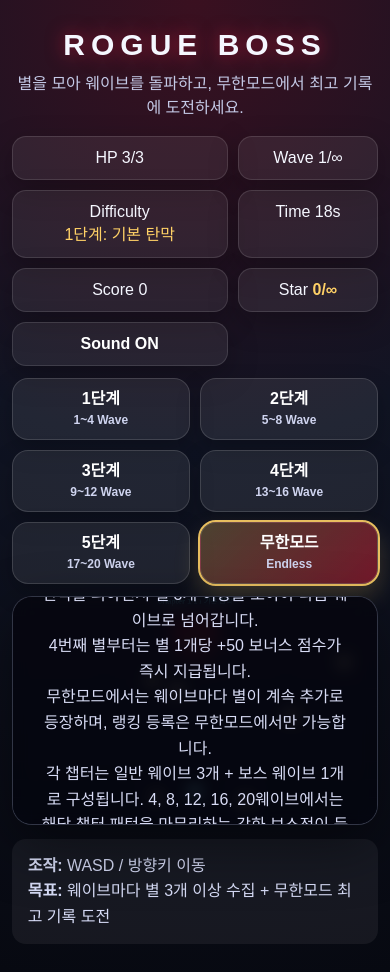
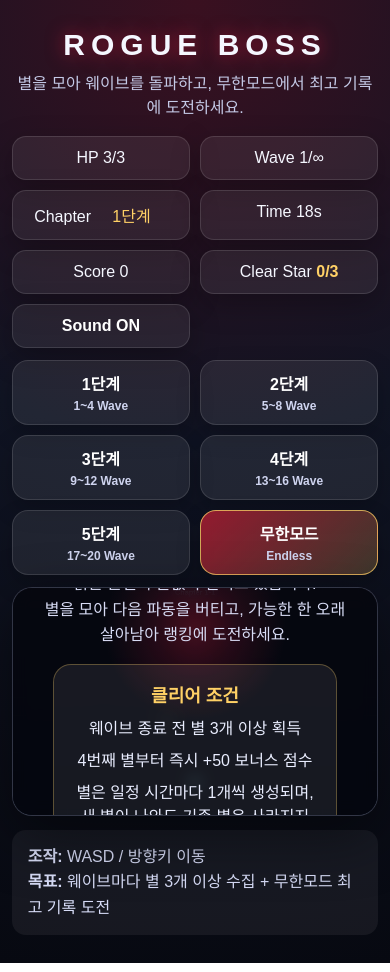
Before and after one commit to yunalog/vcgame1, a plain HTML site: page index.html in a window 390 px wide. Drawn offline with Linux system fonts and the light colour scheme.

Commit message:
모드/별 수정

```diff
--- a/index.html
+++ b/index.html
@@ -15,11 +15,11 @@
 
     <section class="hud">
       <div>HP <span id="hpText">3</span></div>
-      <div>Wave <span id="waveText">1</span>/<span id="finalWaveText">20</span></div>
-      <div>Difficulty <span id="difficultyText">1단계</span></div>
+      <div>Wave <span id="waveText">1</span>/<span id="finalWaveText">∞</span></div>
+      <div>Chapter <span id="difficultyText">1단계</span></div>
       <div>Time <span id="timeText">20</span>s</div>
       <div>Score <span id="scoreText">0</span></div>
-      <div>Star <span id="starText">0/6</span></div>
+      <div class="star-goal">Clear Star <span id="starText">0/3</span></div>
       <button id="soundButton" class="sound-button" type="button">Sound ON</button>
     </section>
 
@@ -35,10 +35,20 @@
     <section class="canvas-box">
       <canvas id="gameCanvas" width="900" height="560"></canvas>
 
-      <div id="startPanel" class="panel">
-        <h2>보스전 시작</h2>
-        <p>WASD 또는 방향키로 이동하세요.<br />탄막을 피하면서 별 3개 이상을 모아야 다음 웨이브로 넘어갑니다.<br />4번째 별부터는 별 1개당 +50 보너스 점수가 즉시 지급됩니다.<br />무한모드에서는 웨이브마다 별이 계속 추가로 등장하며, 랭킹 등록은 무한모드에서만 가능합니다.<br />각 챕터는 일반 웨이브 3개 + 보스 웨이브 1개로 구성됩니다. 4, 8, 12, 16, 20웨이브에서는 해당 챕터 패턴을 마무리하는 강화 보스전이 등장합니다.</p>
-        <button id="startButton" type="button">게임 시작</button>
+      <div id="startPanel" class="panel lobby-panel">
+        <p class="lobby-kicker">MODE SELECTED</p>
+        <h2 id="startTitle">무한모드 로비</h2>
+        <p id="lobbyModeText" class="lobby-story">
+          붉은 균열이 끝없이 열리고 있습니다.<br />
+          별을 모아 다음 파동을 버티고, 가능한 한 오래 살아남아 랭킹에 도전하세요.
+        </p>
+        <div class="rule-box">
+          <strong>클리어 조건</strong>
+          <span>웨이브 종료 전 별 3개 이상 획득</span>
+          <span>4번째 별부터 즉시 +50 보너스 점수</span>
+          <span>별은 일정 시간마다 1개씩 생성되며, 새 별이 나와도 기존 별은 사라지지 않습니다.</span>
+        </div>
+        <button id="startButton" type="button">시작하기</button>
       </div>
 
       <div id="upgradePanel" class="panel hidden">
@@ -64,7 +74,7 @@
           <ol id="rankingList" class="ranking-list"></ol>
         </div>
 
-        <button id="restartButton" type="button">다시 시작</button>
+        <button id="restartButton" type="button">로비로 돌아가기</button>
       </div>
     </section>
 
--- a/script.js
+++ b/script.js
@@ -9,6 +9,8 @@ const scoreText = document.getElementById('scoreText');
 const difficultyText = document.getElementById('difficultyText');
 const starText = document.getElementById('starText');
 const modeButtons = document.querySelectorAll('.mode-button');
+const startTitle = document.getElementById('startTitle');
+const lobbyModeText = document.getElementById('lobbyModeText');
 
 const startPanel = document.getElementById('startPanel');
 const upgradePanel = document.getElementById('upgradePanel');
@@ -22,16 +24,14 @@ const resultText = document.getElementById('resultText');
 const rankForm = document.getElementById('rankForm');
 const nicknameInput = document.getElementById('nicknameInput');
 const rankingList = document.getElementById('rankingList');
-const rankingBox = document.querySelector('.ranking-box');
 
 const keys = {};
 const FINAL_WAVE = 20;
 const RANKING_KEY = 'rogueBossPlayLogs';
 const STAR_GOAL = 3;
 const MAX_STARS_PER_WAVE = 6;
-const INFINITE_WAVE_END = Infinity;
-const INFINITE_STAR_SPAWN_INTERVAL = 2.2;
 const STAR_BONUS_SCORE = 50;
+const STAR_SPAWN_INTERVAL = 3.2;
 
 let gameState = 'ready';
 let lastTime = 0;
@@ -39,12 +39,14 @@ let bulletTimer = 0;
 let specialTimer = 0;
 let waveTimer = 0;
 let scoreTimer = 0;
+let starTimer = 0;
 let animationId = null;
 let rankSavedThisRun = false;
 let lastResultIsWin = false;
-let selectedMode = { label: '무한모드', startWave: 1, endWave: INFINITE_WAVE_END, infinite: true };
-let currentRunStartWave = 1;
-let currentRunEndWave = FINAL_WAVE;
+let selectedMode = { label: '무한모드', startWave: 1, endWave: null, infinite: true };
+let currentRunEndWave = null;
+let currentRunIsInfinite = true;
+let currentRunLabel = '무한모드';
 
 const player = {
   x: canvas.width / 2,
@@ -74,7 +76,7 @@ let fireInterval = 1.1;
 let bulletSpeed = 145;
 let bulletCount = 8;
 let collectedStars = 0;
-let starSpawnTimer = 0;
+let spawnedStarsThisWave = 0;
 
 const upgrades = [
   {
@@ -227,11 +229,11 @@ function getDifficultyInfo(targetWave = wave) {
   const bossWave = isBossWave(targetWave);
 
   const stageData = {
-    1: { name: '1단계: 기본 탄막', pattern: '기본 탄막', color: '#74f0ff', waveDuration: 18, speedBonus: 0, countBonus: 0, intervalBonus: 0 },
-    2: { name: '2단계: 추격/회전 탄막', pattern: '추격 + 회전', color: '#ffd166', waveDuration: 19, speedBonus: 24, countBonus: 2, intervalBonus: -0.08 },
-    3: { name: '3단계: 혼합 + 장판', pattern: '혼합 + 경고 장판', color: '#ff9f1c', waveDuration: 20, speedBonus: 48, countBonus: 4, intervalBonus: -0.16 },
-    4: { name: '4단계: 폭죽 탄막', pattern: '폭죽 2차 탄막', color: '#ff4d6d', waveDuration: 21, speedBonus: 72, countBonus: 5, intervalBonus: -0.24 },
-    5: { name: '5단계: 레이저 지옥', pattern: '가로/세로 레이저', color: '#ff1b1c', waveDuration: 23, speedBonus: 96, countBonus: 6, intervalBonus: -0.32 },
+    1: { name: '1단계', pattern: '기본 탄막', color: '#74f0ff', waveDuration: 18, speedBonus: 0, countBonus: 0, intervalBonus: 0 },
+    2: { name: '2단계', pattern: '추격 + 회전', color: '#ffd166', waveDuration: 19, speedBonus: 24, countBonus: 2, intervalBonus: -0.08 },
+    3: { name: '3단계', pattern: '혼합 + 경고 장판', color: '#ff9f1c', waveDuration: 20, speedBonus: 48, countBonus: 4, intervalBonus: -0.16 },
+    4: { name: '4단계', pattern: '폭죽 2차 탄막', color: '#ff4d6d', waveDuration: 21, speedBonus: 72, countBonus: 5, intervalBonus: -0.24 },
+    5: { name: '5단계', pattern: '가로/세로 레이저', color: '#ff1b1c', waveDuration: 23, speedBonus: 96, countBonus: 6, intervalBonus: -0.32 },
   };
 
   return {
@@ -247,11 +249,7 @@ function isEliteWave(targetWave = wave) {
   return isBossWave(targetWave);
 }
 
-function isInfiniteMode() {
-  return selectedMode.infinite === true || currentRunEndWave === INFINITE_WAVE_END;
-}
-
-function resetGame(startWave = selectedMode.startWave, endWave = selectedMode.endWave) {
+function resetGame(startWave = selectedMode.startWave, endWave = selectedMode.endWave, infinite = selectedMode.infinite) {
   player.x = canvas.width / 2;
   player.y = canvas.height - 80;
   player.radius = 14;
@@ -266,22 +264,23 @@ function resetGame(startWave = selectedMode.startWave, endWave = selectedMode.en
   dangerZones = [];
   stars = [];
   floatingTexts = [];
-  currentRunStartWave = startWave;
-  currentRunEndWave = endWave;
   wave = startWave;
   score = 0;
-  collectedStars = 0;
-  starSpawnTimer = 0;
   bulletTimer = 0;
   specialTimer = 0;
   scoreTimer = 0;
+  starTimer = 0;
+  collectedStars = 0;
+  spawnedStarsThisWave = 0;
   rankSavedThisRun = false;
   lastResultIsWin = false;
-  finalWaveText.textContent = isInfiniteMode() ? '∞' : currentRunEndWave;
+  currentRunEndWave = infinite ? null : endWave;
+  currentRunIsInfinite = Boolean(infinite);
+  currentRunLabel = selectedMode.label;
+  finalWaveText.textContent = infinite ? '∞' : endWave;
   setWaveStats();
   updateHud();
 }
-
 function setWaveStats() {
   const difficulty = getDifficultyInfo(wave);
   const stage = difficulty.stage;
@@ -295,20 +294,22 @@ function setWaveStats() {
   waveTimer = waveDuration;
   bulletTimer = 0;
   specialTimer = difficulty.stage >= 3 ? 1.6 : 999;
-  spawnStars();
+  starTimer = 0;
+  collectedStars = 0;
+  spawnedStarsThisWave = 0;
+  stars = [];
+  floatingTexts = [];
+  spawnStar();
 }
 
-function startGame(mode = selectedMode) {
-  selectedMode = mode;
-  setActiveModeButton();
+function startGame() {
   resumeAudio();
-  resetGame(mode.startWave, mode.endWave);
+  resetGame();
   gameState = 'playing';
   startPanel.classList.add('hidden');
   upgradePanel.classList.add('hidden');
   gameOverPanel.classList.add('hidden');
   rankForm.classList.add('hidden');
-  if (rankingBox) rankingBox.classList.add('hidden');
   lastTime = performance.now();
   cancelAnimationFrame(animationId);
   startAmbience();
@@ -322,7 +323,7 @@ function nextWave() {
   stars = [];
   floatingTexts = [];
 
-  if (!isInfiniteMode() && wave >= currentRunEndWave) {
+  if (!currentRunIsInfinite && wave >= currentRunEndWave) {
     endGame(true);
     return;
   }
@@ -331,7 +332,6 @@ function nextWave() {
   playStageClearSound();
   showUpgradePanel();
 }
-
 function applyWaveDifficulty() {
   wave += 1;
   setWaveStats();
@@ -543,93 +543,12 @@ function createBullet(angle, speed) {
   });
 }
 
-
-function createStar() {
-  const safeDistanceFromBoss = boss.radius + 80;
-  const safeDistanceBetweenStars = 38;
-  let attempts = 0;
-
-  while (attempts < 120) {
-    attempts += 1;
-    const x = 42 + Math.random() * (canvas.width - 84);
-    const y = 135 + Math.random() * (canvas.height - 180);
-    const bossDistance = Math.hypot(x - boss.x, y - boss.y);
-    const overlapsStar = stars.some((star) => Math.hypot(x - star.x, y - star.y) < safeDistanceBetweenStars);
-
-    if (bossDistance > safeDistanceFromBoss && !overlapsStar) {
-      stars.push({ x, y, radius: 13, pulse: Math.random() * Math.PI * 2 });
-      return true;
-    }
-  }
-
-  return false;
-}
-
-function spawnStars() {
-  stars = [];
-  collectedStars = 0;
-  starSpawnTimer = 0;
-
-  const startStarCount = isInfiniteMode() ? MAX_STARS_PER_WAVE : MAX_STARS_PER_WAVE;
-  for (let i = 0; i < startStarCount; i++) createStar();
-}
-
-function updateInfiniteStarSpawn(dt) {
-  if (!isInfiniteMode()) return;
-
-  starSpawnTimer += dt;
-  if (starSpawnTimer >= INFINITE_STAR_SPAWN_INTERVAL) {
-    starSpawnTimer = 0;
-    createStar();
-  }
-}
-
-function updateStars(dt) {
-  stars.forEach((star) => {
-    star.pulse += dt * 5;
-  });
-}
-
-function updateFloatingTexts(dt) {
-  floatingTexts.forEach((text) => {
-    text.y -= 45 * dt;
-    text.life -= dt;
-  });
-  floatingTexts = floatingTexts.filter((text) => text.life > 0);
-}
-
-function collectStar(star) {
-  collectedStars += 1;
-  stars = stars.filter((item) => item !== star);
-  playStarSound();
-
-  if (collectedStars > STAR_GOAL) {
-    score += STAR_BONUS_SCORE;
-    floatingTexts.push({
-      text: `+${STAR_BONUS_SCORE}`,
-      x: star.x,
-      y: star.y - 18,
-      life: 0.85,
-      color: '#ffd166',
-    });
-  } else {
-    floatingTexts.push({
-      text: `★ ${collectedStars}/${STAR_GOAL}`,
-      x: star.x,
-      y: star.y - 18,
-      life: 0.65,
-      color: '#fff2a8',
-    });
-  }
-}
-
 function update(dt) {
   updatePlayer(dt);
   updateBullets(dt);
   updateLasers(dt);
   updateDangerZones(dt);
   updateStars(dt);
-  updateInfiniteStarSpawn(dt);
   updateFloatingTexts(dt);
   checkCollisions();
 
@@ -637,6 +556,7 @@ function update(dt) {
   specialTimer += dt;
   waveTimer -= dt;
   scoreTimer += dt;
+  starTimer += dt;
 
   if (bulletTimer >= fireInterval) {
     bulletTimer = 0;
@@ -653,11 +573,16 @@ function update(dt) {
     score += 1;
   }
 
+  if (starTimer >= STAR_SPAWN_INTERVAL) {
+    starTimer = 0;
+    spawnStar();
+  }
+
   if (player.invincible > 0) player.invincible -= dt;
 
   if (waveTimer <= 0) {
     if (collectedStars < STAR_GOAL) {
-      endGame(false, `별 ${STAR_GOAL}개 이상을 모아야 다음 웨이브로 넘어갈 수 있어요. 이번 웨이브 수집: ${collectedStars}개`);
+      endGame(false);
       return;
     }
 
@@ -741,14 +666,61 @@ function updateDangerZones(dt) {
   dangerZones = dangerZones.filter((zone) => zone.total > 0 && zone.active > -0.05);
 }
 
-function checkCollisions() {
+
+function spawnStar() {
+  if (!currentRunIsInfinite && spawnedStarsThisWave >= MAX_STARS_PER_WAVE) return;
+
+  const margin = 38;
+  const minY = 145;
+  const star = {
+    x: margin + Math.random() * (canvas.width - margin * 2),
+    y: minY + Math.random() * (canvas.height - minY - margin),
+    radius: 11,
+    pulse: Math.random() * Math.PI * 2,
+  };
+
+  stars.push(star);
+  spawnedStarsThisWave += 1;
+}
+
+function updateStars(dt) {
+  stars.forEach((star) => {
+    star.pulse += dt * 4;
+  });
+}
+
+function updateFloatingTexts(dt) {
+  floatingTexts.forEach((text) => {
+    text.y -= 42 * dt;
+    text.life -= dt;
+  });
+  floatingTexts = floatingTexts.filter((text) => text.life > 0);
+}
+
+function checkStarCollisions() {
   for (const star of stars) {
     const distance = Math.hypot(player.x - star.x, player.y - star.y);
     if (distance < player.radius + star.radius) {
-      collectStar(star);
+      collectedStars += 1;
+      stars = stars.filter((item) => item !== star);
+      playStarSound();
+
+      if (collectedStars > STAR_GOAL) {
+        score += STAR_BONUS_SCORE;
+        floatingTexts.push({
+          x: player.x + player.radius + 8,
+          y: player.y - player.radius - 6,
+          text: `+${STAR_BONUS_SCORE}`,
+          life: 0.8,
+        });
+      }
       return;
     }
   }
+}
+
+function checkCollisions() {
+  checkStarCollisions();
 
   if (player.invincible > 0) return;
 
@@ -798,8 +770,8 @@ function draw() {
   drawBoss();
   drawDangerZones();
   drawLasers();
+  drawBullets();
   drawStars();
-  drawBullets();
   drawPlayer();
   drawFloatingTexts();
 }
@@ -854,7 +826,7 @@ function drawBoss() {
   ctx.fillStyle = difficulty.color;
   ctx.font = 'bold 18px Arial';
   ctx.textAlign = 'center';
-  ctx.fillText(`${difficulty.bossName} / ${difficulty.pattern}`, boss.x, boss.y - 78);
+  ctx.fillText(difficulty.bossName, boss.x, boss.y - 78);
 }
 
 function drawPlayer() {
@@ -877,6 +849,43 @@ function drawBullets() {
     ctx.arc(bullet.x, bullet.y, bullet.radius, 0, Math.PI * 2);
     ctx.fillStyle = bullet.color || '#ffd166';
     ctx.fill();
+  });
+}
+
+
+function drawStars() {
+  stars.forEach((star) => {
+    const r = star.radius + Math.sin(star.pulse) * 1.8;
+    ctx.save();
+    ctx.translate(star.x, star.y);
+    ctx.rotate(star.pulse * 0.18);
+    ctx.beginPath();
+    for (let i = 0; i < 10; i++) {
+      const angle = -Math.PI / 2 + (Math.PI * 2 * i) / 10;
+      const radius = i % 2 === 0 ? r : r * 0.45;
+      ctx.lineTo(Math.cos(angle) * radius, Math.sin(angle) * radius);
+    }
+    ctx.closePath();
+    ctx.fillStyle = '#ffd166';
+    ctx.fill();
+    ctx.strokeStyle = 'rgba(255,255,255,0.85)';
+    ctx.lineWidth = 2;
+    ctx.stroke();
+    ctx.restore();
+  });
+}
+
+function drawFloatingTexts() {
+  floatingTexts.forEach((item) => {
+    ctx.globalAlpha = Math.max(0, item.life / 0.8);
+    ctx.font = 'bold 22px Arial';
+    ctx.textAlign = 'left';
+    ctx.fillStyle = '#ffd166';
+    ctx.strokeStyle = 'rgba(0,0,0,0.7)';
+    ctx.lineWidth = 4;
+    ctx.strokeText(item.text, item.x, item.y);
+    ctx.fillText(item.text, item.x, item.y);
+    ctx.globalAlpha = 1;
   });
 }
 
@@ -921,92 +930,47 @@ function drawLasers() {
   });
 }
 
-
-function drawStarShape(x, y, outerRadius, innerRadius, points) {
-  ctx.beginPath();
-  for (let i = 0; i < points * 2; i++) {
-    const radius = i % 2 === 0 ? outerRadius : innerRadius;
-    const angle = -Math.PI / 2 + (Math.PI * i) / points;
-    const px = x + Math.cos(angle) * radius;
-    const py = y + Math.sin(angle) * radius;
-    if (i === 0) ctx.moveTo(px, py);
-    else ctx.lineTo(px, py);
-  }
-  ctx.closePath();
-}
-
-function drawStars() {
-  stars.forEach((star) => {
-    const pulse = Math.sin(star.pulse) * 2;
-    ctx.save();
-    ctx.shadowColor = 'rgba(255, 209, 102, 0.75)';
-    ctx.shadowBlur = 14;
-    drawStarShape(star.x, star.y, star.radius + pulse, star.radius * 0.48, 5);
-    ctx.fillStyle = '#ffd166';
-    ctx.fill();
-    ctx.shadowBlur = 0;
-    ctx.strokeStyle = 'rgba(255, 255, 255, 0.9)';
-    ctx.lineWidth = 2;
-    ctx.stroke();
-    ctx.restore();
-  });
-}
-
-function drawFloatingTexts() {
-  floatingTexts.forEach((item) => {
-    ctx.save();
-    ctx.globalAlpha = Math.max(0, item.life / 0.85);
-    ctx.fillStyle = item.color;
-    ctx.font = 'bold 22px Arial';
-    ctx.textAlign = 'center';
-    ctx.fillText(item.text, item.x, item.y);
-    ctx.restore();
-  });
-}
-
 function updateHud() {
   hpText.textContent = `${player.hp}/${player.maxHp}`;
   waveText.textContent = wave;
   timeText.textContent = Math.max(0, Math.ceil(waveTimer));
   scoreText.textContent = score;
-  if (starText) starText.textContent = isInfiniteMode() ? `${collectedStars}/∞` : `${collectedStars}/${MAX_STARS_PER_WAVE}`;
   const difficulty = getDifficultyInfo();
+  if (starText) {
+    starText.textContent = `${Math.min(collectedStars, STAR_GOAL)}/${STAR_GOAL}`;
+    starText.parentElement.classList.toggle('star-complete', collectedStars >= STAR_GOAL);
+  }
+
   if (difficultyText) {
     difficultyText.textContent = `${difficulty.name}${difficulty.isBoss ? ' / 보스전' : ''}`;
   }
 }
 
-function endGame(isWin, failReason = '') {
+function endGame(isWin) {
   gameState = 'over';
   cancelAnimationFrame(animationId);
   stopAmbience();
 
   lastResultIsWin = isWin;
-  resultTitle.textContent = isWin ? 'Ending Clear!' : 'Game Over';
-  const modeLabel = selectedMode.label || '무한모드';
-  const reasonText = failReason ? ` / 실패 사유: ${failReason}` : '';
-  const endWaveLabel = isInfiniteMode() ? '∞' : currentRunEndWave;
-  resultText.textContent = `모드: ${modeLabel} / 결과: ${isWin ? '클리어' : '게임오버'} / 도달 웨이브: ${wave}/${endWaveLabel} / 최종 점수: ${score}${reasonText}`;
+  const resultName = isWin ? (currentRunIsInfinite ? '무한모드 종료' : '챕터 클리어') : '게임오버';
+  resultTitle.textContent = resultName;
+  resultText.textContent = `모드: ${currentRunLabel} / 결과: ${resultName} / 도달 웨이브: ${wave}${currentRunIsInfinite ? '' : `/${currentRunEndWave}`} / 별: ${collectedStars}/${STAR_GOAL} / 최종 점수: ${score}`;
 
   if (isWin) playStageClearSound();
   else playStageFailSound();
 
   rankSavedThisRun = false;
-  nicknameInput.value = '';
-
-  if (isInfiniteMode()) {
+  if (currentRunIsInfinite) {
     rankForm.classList.remove('hidden');
-    if (rankingBox) rankingBox.classList.remove('hidden');
+    nicknameInput.value = '';
     setTimeout(() => nicknameInput.focus(), 100);
   } else {
     rankForm.classList.add('hidden');
-    if (rankingBox) rankingBox.classList.add('hidden');
   }
 
   renderRankings();
   gameOverPanel.classList.remove('hidden');
 }
-
 function getRankings() {
   const saved = localStorage.getItem(RANKING_KEY);
   if (!saved) return [];
@@ -1026,7 +990,6 @@ function saveRanking(nickname) {
     name: cleanName,
     score,
     wave,
-    mode: selectedMode.label || '무한모드',
     result: lastResultIsWin ? 'CLEAR' : 'FAIL',
     date: new Date().toLocaleString('ko-KR', { month: '2-digit', day: '2-digit', hour: '2-digit', minute: '2-digit' }),
   });
@@ -1051,8 +1014,8 @@ function renderRankings() {
 
   rankings.forEach((rank) => {
     const item = document.createElement('li');
-    const resultLabel = rank.result === 'CLEAR' ? '엔딩 클리어' : '게임오버';
-    item.innerHTML = `<strong>${rank.name}</strong> — ${rank.mode || '무한모드'} / ${resultLabel} / Wave ${rank.wave} <span class="rank-meta">/ ${rank.score}점 / ${rank.date}</span>`;
+    const resultLabel = rank.result === 'CLEAR' ? '클리어' : '게임오버';
+    item.innerHTML = `<strong>${rank.name}</strong> — ${resultLabel} / Wave ${rank.wave} <span class="rank-meta">/ ${rank.score}점 / ${rank.date}</span>`;
     rankingList.appendChild(item);
   });
 }
@@ -1068,39 +1031,67 @@ function gameLoop(currentTime) {
 
 function clamp(value, min, max) { return Math.max(min, Math.min(max, value)); }
 
+
+function getModeFromButton(button) {
+  return {
+    label: button.dataset.label || '무한모드',
+    startWave: Number(button.dataset.start || 1),
+    endWave: button.dataset.infinite === 'true' ? null : Number(button.dataset.end || FINAL_WAVE),
+    infinite: button.dataset.infinite === 'true',
+  };
+}
+
+function showLobbyForMode(mode) {
+  selectedMode = mode;
+  gameState = 'ready';
+  cancelAnimationFrame(animationId);
+  stopAmbience();
+  bullets = [];
+  lasers = [];
+  dangerZones = [];
+  stars = [];
+  floatingTexts = [];
+  wave = mode.startWave;
+  currentRunEndWave = mode.infinite ? null : mode.endWave;
+  currentRunIsInfinite = mode.infinite;
+  currentRunLabel = mode.label;
+  finalWaveText.textContent = mode.infinite ? '∞' : mode.endWave;
+  setWaveStats();
+
+  if (startTitle) startTitle.textContent = `${mode.label} 로비`;
+  if (lobbyModeText) {
+    lobbyModeText.innerHTML = mode.infinite
+      ? '붉은 균열이 끝없이 열리고 있습니다.<br />별을 모아 다음 파동을 버티고, 가능한 한 오래 살아남아 랭킹에 도전하세요.'
+      : `이 구간은 Wave ${mode.startWave}~${mode.endWave} 패턴을 익히는 훈련 챕터입니다.<br />별 3개를 모아 웨이브를 통과하고, 보스전까지 흐름을 연습하세요.`;
+  }
+
+  startPanel.classList.remove('hidden');
+  upgradePanel.classList.add('hidden');
+  gameOverPanel.classList.add('hidden');
+  rankForm.classList.add('hidden');
+  updateHud();
+  draw();
+}
+
+modeButtons.forEach((button) => {
+  button.addEventListener('click', () => {
+    modeButtons.forEach((item) => item.classList.remove('active'));
+    button.classList.add('active');
+    playSelectSound();
+    showLobbyForMode(getModeFromButton(button));
+  });
+});
+
 window.addEventListener('keydown', (event) => { keys[event.key] = true; });
 window.addEventListener('keyup', (event) => { keys[event.key] = false; });
 
 function handleStartClick(event) {
   event.preventDefault();
-  startGame(selectedMode);
+  startGame();
 }
 
-
-function setActiveModeButton() {
-  modeButtons.forEach((button) => {
-    const buttonEndWave = button.dataset.infinite === 'true' ? INFINITE_WAVE_END : Number(button.dataset.end);
-    const isActive = Number(button.dataset.start) === selectedMode.startWave && buttonEndWave === selectedMode.endWave;
-    button.classList.toggle('active', isActive);
-  });
-}
-
-modeButtons.forEach((button) => {
-  button.addEventListener('mouseenter', playHoverSound);
-  button.addEventListener('focus', playHoverSound);
-  button.addEventListener('click', () => {
-    playSelectSound();
-    const mode = {
-      label: button.dataset.label,
-      startWave: Number(button.dataset.start),
-      endWave: button.dataset.infinite === 'true' ? INFINITE_WAVE_END : Number(button.dataset.end),
-      infinite: button.dataset.infinite === 'true',
-    };
-    startGame(mode);
-  });
-});
-
 startButton.addEventListener('click', handleStartClick);
+restartButton.addEventListener('click', () => showLobbyForMode(selectedMode));
 
 soundButton.addEventListener('click', () => {
   audio.enabled = !audio.enabled;
@@ -1120,8 +1111,8 @@ rankForm.addEventListener('submit', (event) => {
   renderRankings();
 });
 
-resetGame();
+const defaultModeButton = document.querySelector('.mode-button.active') || modeButtons[modeButtons.length - 1];
+if (defaultModeButton) selectedMode = getModeFromButton(defaultModeButton);
+showLobbyForMode(selectedMode);
 renderRankings();
 setSoundButtonText();
-setActiveModeButton();
-draw();
--- a/style.css
+++ b/style.css
@@ -35,7 +35,7 @@ body {
 
 .hud {
   display: grid;
-  grid-template-columns: 0.8fr 0.9fr 2fr 0.8fr 0.9fr 0.8fr 1fr;
+  grid-template-columns: 0.8fr 0.9fr 1.3fr 0.8fr 0.9fr 1.1fr 1fr;
   gap: 10px;
   margin-bottom: 12px;
 }
@@ -48,6 +48,64 @@ body {
   border-radius: 14px;
   background: rgba(255, 255, 255, 0.07);
   box-shadow: 0 10px 30px rgba(0, 0, 0, 0.25);
+}
+
+.star-goal {
+  position: relative;
+  overflow: hidden;
+}
+
+.star-goal span {
+  color: #ffd166;
+  font-weight: 900;
+}
+
+.star-goal::after {
+  content: '';
+  position: absolute;
+  left: 0;
+  bottom: 0;
+  width: 0%;
+  height: 3px;
+  background: #ffd166;
+  transition: width 0.2s ease;
+}
+
+.star-goal.star-complete {
+  border-color: rgba(255, 209, 102, 0.85);
+  background: rgba(255, 209, 102, 0.14);
+}
+
+.star-goal.star-complete::after {
+  width: 100%;
+}
+
+.mode-select {
+  display: grid;
+  grid-template-columns: repeat(6, 1fr);
+  gap: 10px;
+  margin-bottom: 12px;
+}
+
+.mode-button {
+  min-height: 62px;
+  padding: 10px 8px;
+  border: 1px solid rgba(255, 255, 255, 0.12);
+  border-radius: 16px;
+  background: rgba(255, 255, 255, 0.08);
+  box-shadow: 0 10px 24px rgba(0, 0, 0, 0.2);
+}
+
+.mode-button span {
+  display: inline-block;
+  margin-top: 4px;
+  color: #cfd4ef;
+  font-size: 12px;
+}
+
+.mode-button.active {
+  border-color: rgba(255, 209, 102, 0.75);
+  background: linear-gradient(135deg, rgba(155, 27, 48, 0.95), rgba(255, 209, 102, 0.2));
 }
 
 .canvas-box {
@@ -78,7 +136,7 @@ canvas {
   gap: 16px;
   padding: 28px;
   text-align: center;
-  background: rgba(4, 6, 15, 0.82);
+  background: rgba(4, 6, 15, 0.84);
   backdrop-filter: blur(8px);
   overflow-y: auto;
 }
@@ -92,6 +150,39 @@ canvas {
   margin: 0;
   line-height: 1.6;
   color: #d8dcf5;
+}
+
+.lobby-panel {
+  background:
+    radial-gradient(circle at 50% 18%, rgba(255, 40, 80, 0.22), transparent 35%),
+    rgba(4, 6, 15, 0.86);
+}
+
+.lobby-kicker {
+  color: #ffd166 !important;
+  font-size: 13px;
+  font-weight: 900;
+  letter-spacing: 3px;
+}
+
+.lobby-story {
+  max-width: 690px;
+}
+
+.rule-box {
+  display: grid;
+  gap: 8px;
+  width: min(640px, 92%);
+  padding: 16px 18px;
+  border: 1px solid rgba(255, 209, 102, 0.3);
+  border-radius: 18px;
+  color: #e9edff;
+  background: rgba(255, 255, 255, 0.08);
+}
+
+.rule-box strong {
+  color: #ffd166;
+  font-size: 18px;
 }
 
 button {
@@ -125,6 +216,8 @@ button:hover {
 }
 
 .upgrade-card {
+  position: relative;
+  z-index: 11;
   min-height: 150px;
   padding: 18px;
   border: 1px solid rgba(255, 255, 255, 0.18);
@@ -219,11 +312,23 @@ button:hover {
   background: rgba(255, 255, 255, 0.06);
 }
 
-@media (max-width: 720px) {
+#difficultyText {
+  display: inline-block;
+  min-width: 72px;
+  color: #ffd166;
+}
+
+@media (max-width: 860px) {
   .hud {
     grid-template-columns: repeat(2, 1fr);
   }
 
+  .mode-select {
+    grid-template-columns: repeat(2, 1fr);
+  }
+}
+
+@media (max-width: 720px) {
   .upgrade-cards {
     grid-template-columns: 1fr;
   }
@@ -236,61 +341,3 @@ button:hover {
     font-size: 30px;
   }
 }
-
-.upgrade-card {
-  position: relative;
-  z-index: 11;
-}
-
-
-#difficultyText {
-  display: inline-block;
-  min-width: 190px;
-  color: #ffd166;
-}
-
-.mode-select {
-  display: grid;
-  grid-template-columns: repeat(6, 1fr);
-  gap: 10px;
-  margin-bottom: 12px;
-}
-
-.mode-button {
-  min-height: 62px;
-  padding: 10px 8px;
-  border: 1px solid rgba(255, 255, 255, 0.14);
-  border-radius: 16px;
-  line-height: 1.25;
-  background: rgba(255, 255, 255, 0.08);
-  box-shadow: 0 10px 24px rgba(0, 0, 0, 0.22);
-}
-
-.mode-button span {
-  display: inline-block;
-  margin-top: 3px;
-  color: #cfd4ef;
-  font-size: 12px;
-  font-weight: 600;
-}
-
-.mode-button.active {
-  outline: 2px solid rgba(255, 209, 102, 0.9);
-  background: linear-gradient(135deg, rgba(255, 209, 102, 0.26), rgba(155, 27, 48, 0.72));
-}
-
-.mode-all {
-  background: linear-gradient(135deg, #9b1b30, #1a0b10);
-  box-shadow: 0 12px 26px rgba(255, 209, 102, 0.22);
-}
-
-#starText {
-  color: #ffd166;
-  font-weight: 800;
-}
-
-@media (max-width: 720px) {
-  .mode-select {
-    grid-template-columns: repeat(2, 1fr);
-  }
-}
```
